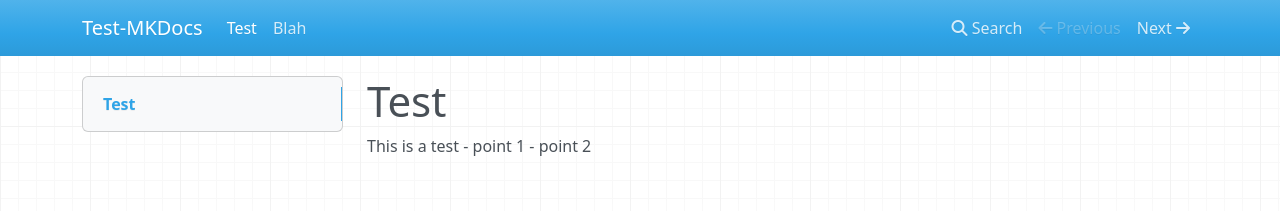
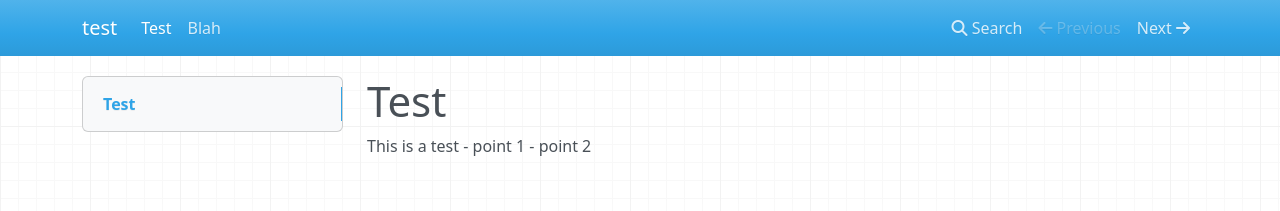
Before and after one commit to mee5-pdx/test-mkdocs, an MkDocs documentation site: the page built from docs/index.md, in a window 1280 px wide. Shown: the top 211 px of the page. Built offline with MkDocs 1.6.1, drawn with Linux system fonts in a browser that asks for light colours; nearby versions of some CDN libraries.

Commit message:
changed site name

```diff
--- a/mkdocs.yml
+++ b/mkdocs.yml
@@ -1 +1 @@
-site_name: Test-MKDocs
+site_name: test
```
